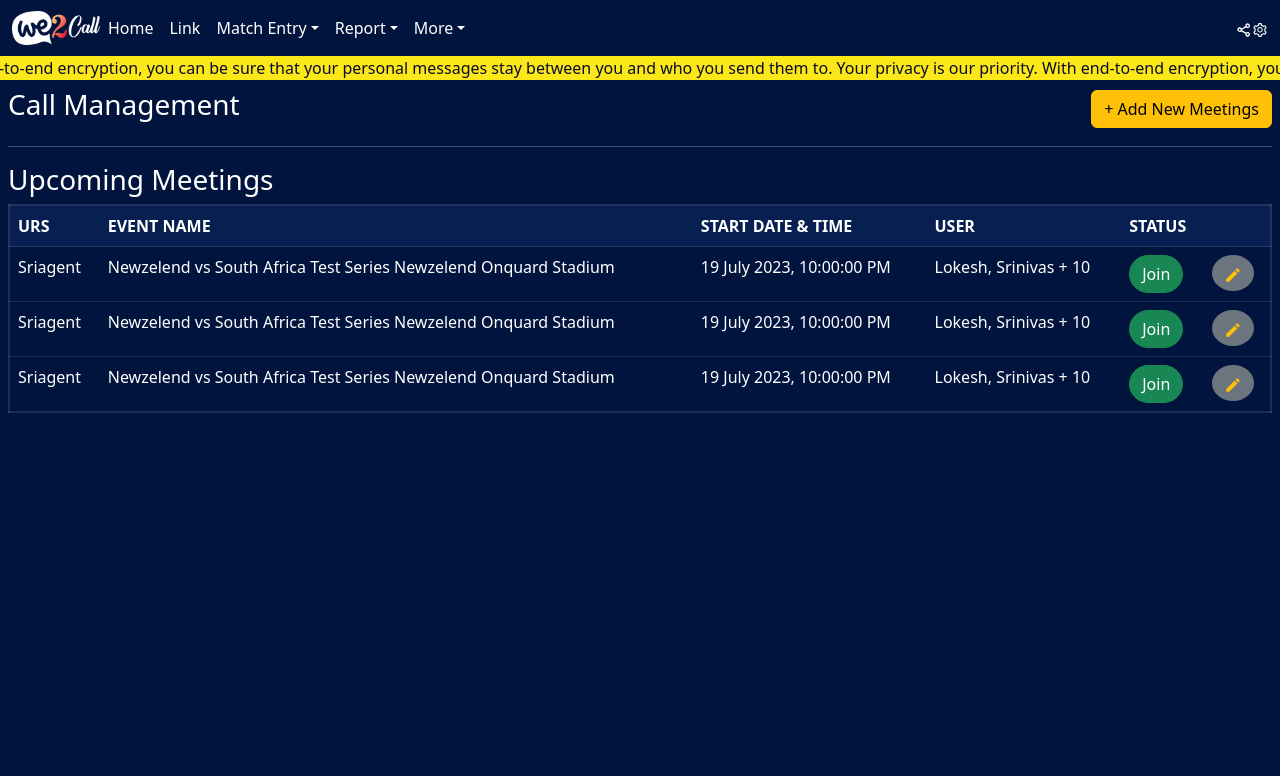
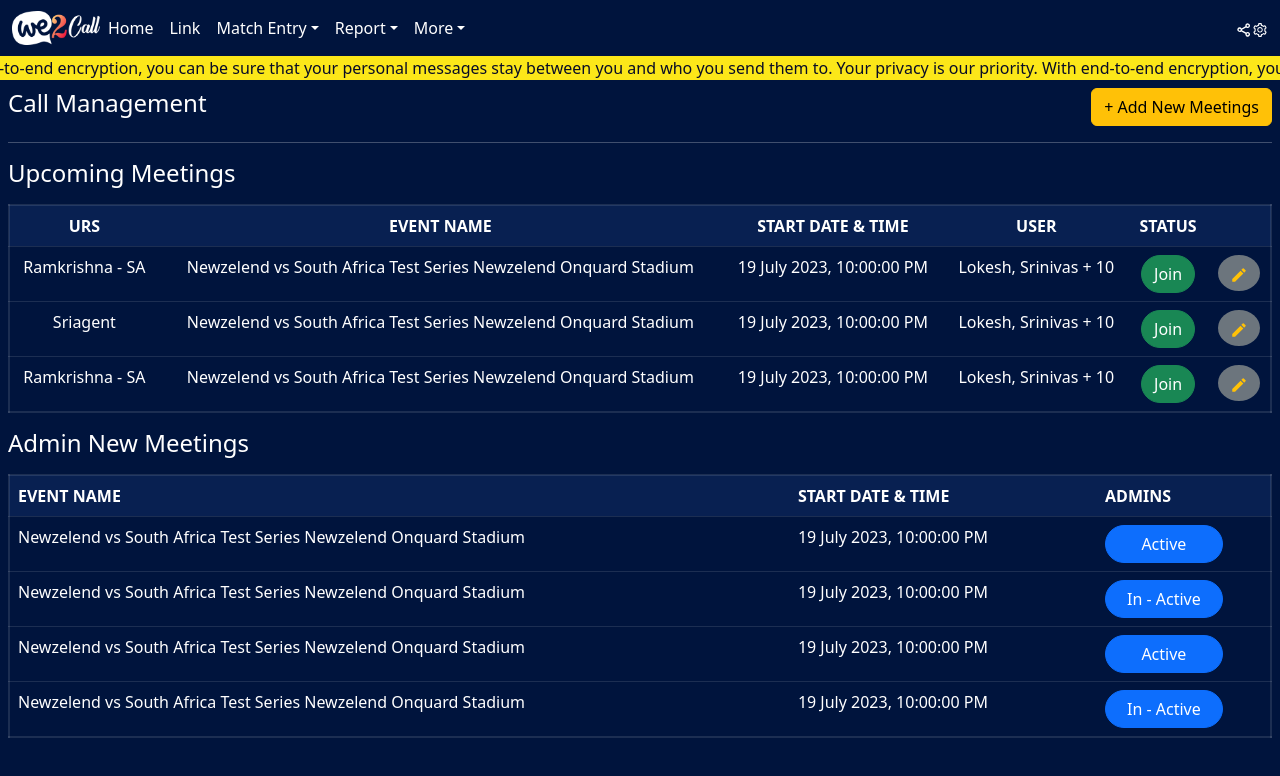
Before and after one commit to Texch999/we2-call-admin, a React (Create React App) app: page /call-management in a window 1280 px wide. Shown: the top 776 px of the page. Built offline with nearby package versions, Linux system fonts and the light colour scheme; a small style sheet from the web is missing.

Commit message:
changes are added

```diff
--- a/src/pages/call-management/CallManagement.jsx
+++ b/src/pages/call-management/CallManagement.jsx
@@ -5,9 +5,9 @@ import "./style.css";
 import { MdModeEditOutline } from "react-icons/md";
 
 const CallManagement = () => {
-  const callManagementData = [
+  const upcomingMeetingsData = [
     {
-      title: "Sriagent",
+      title: "Ramkrishna - SA",
       event_name:
         "Newzelend vs South Africa Test Series Newzelend Onquard  Stadium",
       date: "19 July 2023, 10:00:00 PM",
@@ -25,7 +25,7 @@ const CallManagement = () => {
       edit: "edit",
     },
     {
-      title: "Sriagent",
+      title: "Ramkrishna - SA",
       event_name:
         "Newzelend vs South Africa Test Series Newzelend Onquard  Stadium",
       date: "19 July 2023, 10:00:00 PM",
@@ -34,21 +34,44 @@ const CallManagement = () => {
       edit: "edit",
     },
   ];
+  const adminNewMeetingsData = [
+    {
+      event_name:
+        "Newzelend vs South Africa Test Series Newzelend Onquard  Stadium",
+      date: "19 July 2023, 10:00:00 PM",
+      admin_status: "Active",
+    },
+    {
+      event_name:
+        "Newzelend vs South Africa Test Series Newzelend Onquard  Stadium",
+      date: "19 July 2023, 10:00:00 PM",
+      admin_status: "In - Active",
+    },
+    {
+      event_name:
+        "Newzelend vs South Africa Test Series Newzelend Onquard  Stadium",
+      date: "19 July 2023, 10:00:00 PM",
+      admin_status: "Active",
+    },
+    {
+      event_name:
+        "Newzelend vs South Africa Test Series Newzelend Onquard  Stadium",
+      date: "19 July 2023, 10:00:00 PM",
+      admin_status: "In - Active",
+    },
+  ];
   return (
     <div className="p-2">
-      <div
-        className="d-flex align-items-center justify-content-between
-    "
-      >
-        <h3 className="mr-4">Call Management</h3>
+      <div className="d-flex align-items-center justify-content-between">
+        <h4>Call Management</h4>
         <Button variant="warning">+ Add New Meetings</Button>
       </div>
       <hr />
       <div>
-        <h3>Upcoming Meetings</h3>
-        <Table className="call-management-data">
+        <h4 className="mb-3">Upcoming Meetings</h4>
+        <Table responsive="md" className="call-management-data">
           <thead>
-            <tr>
+            <tr className="text-center">
               <th>URS</th>
               <th>EVENT NAME</th>
               <th>START DATE & TIME</th>
@@ -58,8 +81,8 @@ const CallManagement = () => {
             </tr>
           </thead>
           <tbody>
-            {callManagementData.map((data, index) => (
-              <tr key={index}>
+            {upcomingMeetingsData?.map((data, index) => (
+              <tr key={index} className="text-center">
                 <td>{data?.title}</td>
                 <td>{data?.event_name}</td>
                 <td>{data?.date}</td>
@@ -82,6 +105,31 @@ const CallManagement = () => {
           </tbody>
         </Table>
       </div>
+      <div>
+        <h4 className="mb-3">Admin New Meetings</h4>
+        <Table responsive="md" className="call-management-data">
+          <thead>
+            <tr>
+              <th scope="col">EVENT NAME</th>
+              <th scope="col">START DATE & TIME</th>
+              <th scope="col">ADMINS</th>
+            </tr>
+          </thead>
+          <tbody>
+            {adminNewMeetingsData?.map((data, index) => (
+              <tr key={index}>
+                <td>{data?.event_name}</td>
+                <td>{data?.date}</td>
+                <td>
+                  <Button className="rounded-pill w-75">
+                    {data?.admin_status}
+                  </Button>
+                </td>
+              </tr>
+            ))}
+          </tbody>
+        </Table>
+      </div>
     </div>
   );
 };
```
